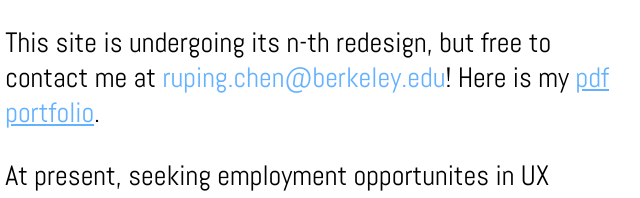
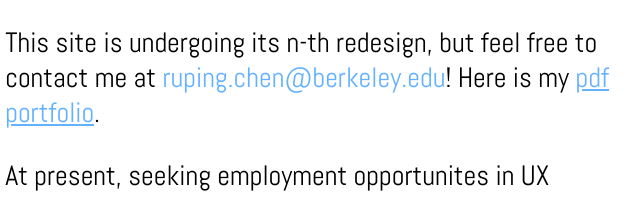
Before and after one commit to rupingchen/rupingchen.github.io, a plain HTML site: page index.html in a window 1280 px wide. Shown: the part 306-504 px from the top of the page, 78-718 px from the left. Drawn offline with nearby package versions, Linux system fonts and the light colour scheme; a web font is replaced by a local one.

Commit message:
addition

```diff
--- a/index.html
+++ b/index.html
@@ -12,7 +12,7 @@
 		<div id="landing-text">
 			<h3>My Name is Ru-Ping. Salutations.</h3>
 			<p>Currently a young adult, permanent writer, recent <span class="first-load-1" style="color: #63b1ff; ">UC Berkeley</span> graduate spending Summer 2019 conducting user research at <span class="first-load-1" style="color: #63b1ff;">Visualead</span> (i.e. redesigning the QR code experience in Shanghai). Also rewriting copy (for fun) on <span class="first-load-1" style="color: #63b1ff;">Uber's "77 Things" design guide</span>.</p>
-			<p>This site is undergoing its n-th redesign, but free to contact me at <span class="first-load-1" style="color: #63b1ff;">ruping.chen@berkeley.edu</span>! Here is my <span class="first-load" style="color: #63b1ff; text-decoration: underline;"><a href="https://tiny.cc/rpc-ux2019portfolio">pdf portfolio</a></span>.</p>
+			<p>This site is undergoing its n-th redesign, but feel free to contact me at <span class="first-load-1" style="color: #63b1ff;">ruping.chen@berkeley.edu</span>! Here is my <span class="first-load" style="color: #63b1ff; text-decoration: underline;"><a href="https://tiny.cc/rpc-ux2019portfolio">pdf portfolio</a></span>.</p>
 			<p>At present, seeking employment opportunites in UX Research and UX Writing.</p>
 			<p>Here are some things I've done:</p>
 			<ul>
```
Also changed, not shown: olddesign.html (+1 -1 lines).
